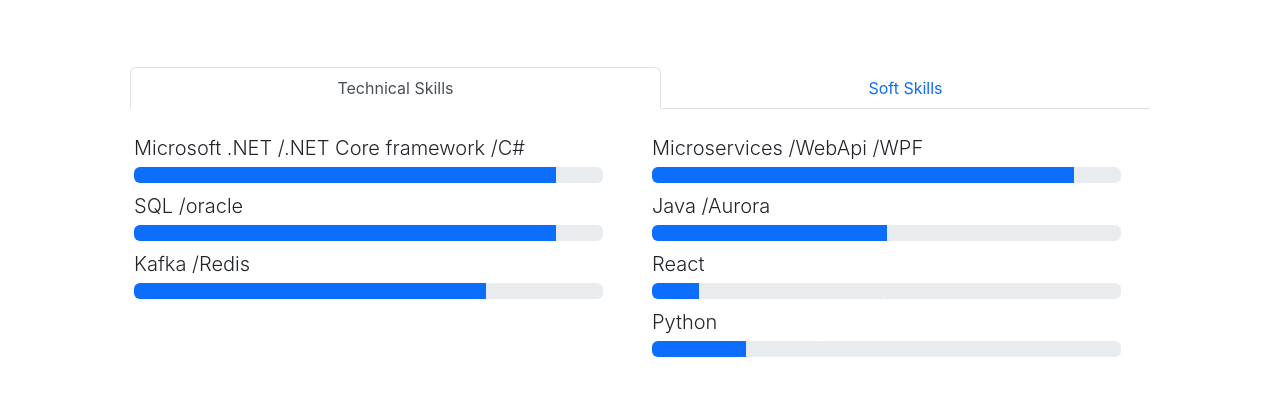
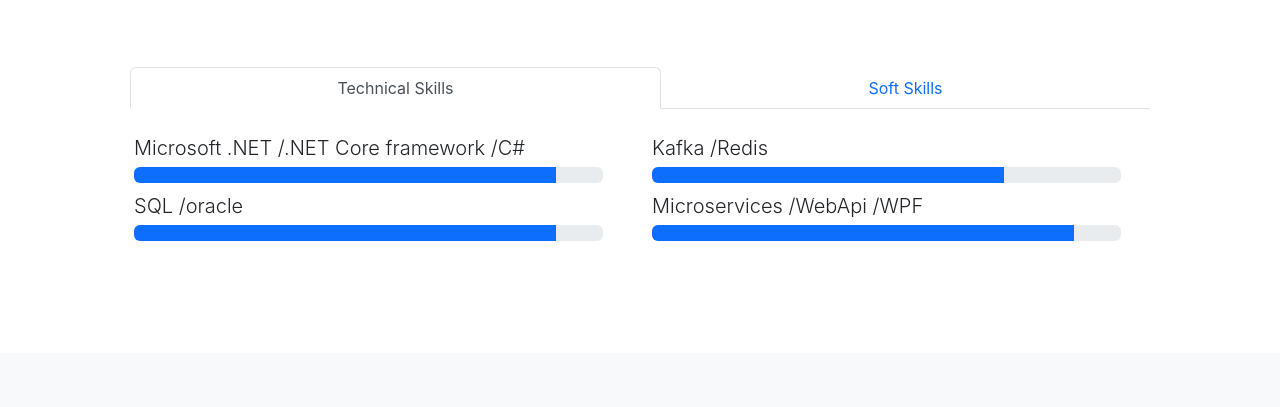
Before and after one commit to CompG33k/NickJoeVelasco, a React (Create React App) app: page / in a window 1280 px wide. Shown: the part 2628-3035 px from the top of the page. Built offline with nearby package versions, Linux system fonts and the light colour scheme; no server answers.

Commit message:
Removing Java/react from webpage knowledge

```diff
--- a/src/editable-stuff/config.js
+++ b/src/editable-stuff/config.js
@@ -118,10 +118,8 @@
     { name: "Microsoft .NET /.NET Core framework /C#", value: 90 },
     { name: "SQL /oracle", value: 90 },
     { name: "Kafka /Redis", value: 75 },
-    { name: "Microservices /WebApi /WPF", value: 90 },
-    { name: "Java /Aurora", value: 50 },
-    { name: "React", value: 10 },
-    { name: "Python", value: 20 },
+    { name: "Microservices /WebApi /WPF", value: 90 }
+   // { name: "Python", value: 20 },
 
   ],
   softSkills: [
@@ -130,9 +128,7 @@
     { name: "Positivity", value: 75 },
     { name: "Adaptability", value: 85 },
     { name: "Problem Solving", value: 75 },
-    { name: "Empathy", value: 90 },
-    { name: "Organization", value: 70 },
-    { name: "Creativity", value: 90 },
+    { name: "Troubleshooter", value: 90 },
   ],
 };
 
```
